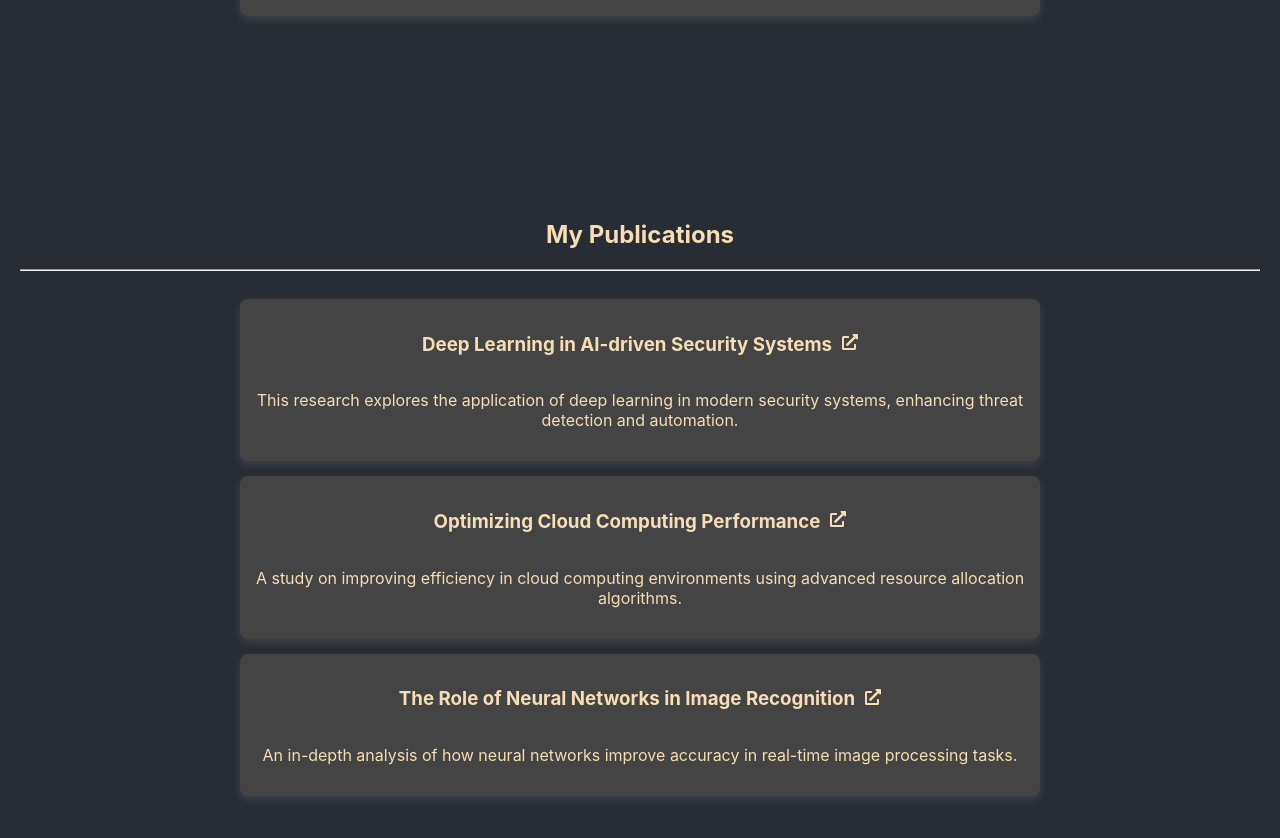
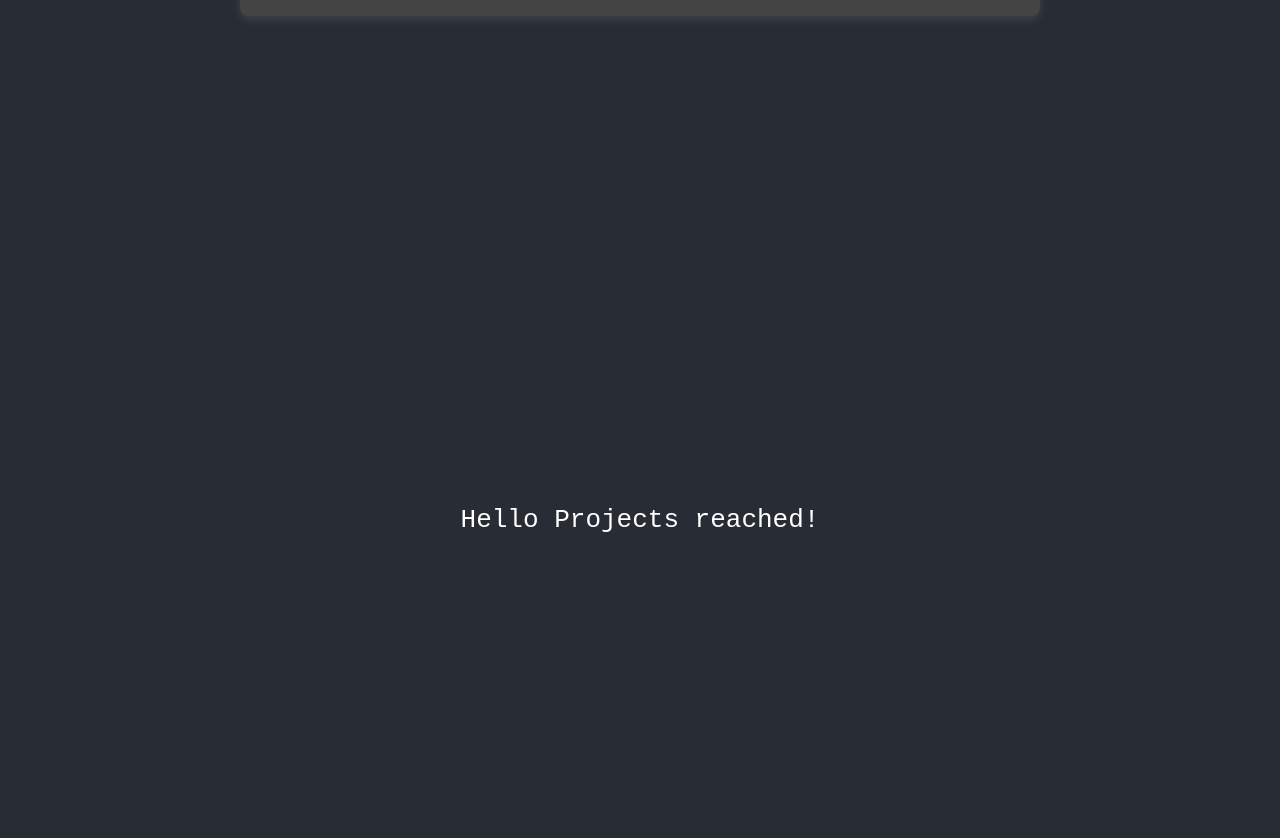
Before and after one commit to nvsahana/ReactPorfolioApp, a React (Create React App) app: page / in a window 1280 px wide. Shown: the part 1460-2298 px from the top of the page. Built offline with nearby package versions, Linux system fonts and the light colour scheme.

Commit message:
another commit

```diff
--- a/src/App.tsx
+++ b/src/App.tsx
@@ -5,8 +5,7 @@ import NavBar from "./components/NavBar/NavBar";
 import Footer from "./components/Footer/Footer";
 import Main from "./components/Main/Main";
 import ContactMe from './components/Main/ContactMe';
-import Home from './components/Main/Home';
-import Publications from './components/Main/Publications';
+
 
 function App() {
   return (
@@ -16,7 +15,6 @@ function App() {
         <Route path="/" element={<Main />} />
         <Route path="/contact-sahana" element = {<ContactMe />} />
         <Route path="/home" element = {<Main />} />
-        <Route path="/publications" element = {<Publications />} />
       </Routes>
     <Footer />
   </Router>
--- a/src/components/Main/Main.tsx
+++ b/src/components/Main/Main.tsx
@@ -4,6 +4,7 @@ import sahana from "./assets/Sahana.jpeg";
 import { Link } from 'react-router-dom';
 import Publications from './Publications';
 import ContactMe from './ContactMe';
+import Projects from './Projects';
 const scrollToSection = (id: string) => {
   const section = document.getElementById(id);
   console.log(section)
@@ -27,9 +28,9 @@ const StyledButton: React.FC<ButtonProps> = ({ text, to }) => {
   );
 };
 
-const handleThis = () => {
+const handleThis = (id: string) => {
   console.log("Reached me")
-  scrollToSection('Publication')
+  scrollToSection(id);
 }
 function Main() {
   return (
@@ -43,7 +44,7 @@ function Main() {
                 <p style={{fontFamily:"Courier New"}}>I am a full-stack developer with experience in software development, AI, and cloud computing. Having worked at Toyz Electronics, Bosch, and iConsult, I specialize in Java, Python, React, and AWS. My focus is on building scalable applications, optimizing databases, and developing AI-driven solutions to enhance efficiency and innovation.</p>
                 <div className="LeftButton" style={{paddingTop:2}}>
                 {/* <StyledButton text="Let's get Started" to="/publications" /> */}
-                <button onClick={() => handleThis()}>lets get started</button>
+                <button onClick={() => handleThis('Publication')}>lets get started</button>
                 </div>
               </div>
             </div>
@@ -56,7 +57,7 @@ function Main() {
         </div>
       </section>
       <section id="Publication"><Publications /></section>
-      <section id="Projects"><Publications /></section>
+      <section id="Projects"><Projects /></section>
       <section id="contactSahana"><ContactMe /></section>
     </>
   );
--- /dev/null
+++ b/src/components/Main/Projects.tsx
@@ -0,0 +1,13 @@
+import React from 'react';
+
+function Projects() {
+  return (
+    <div className="App">
+      <header className="App-header">
+       <p>Hello Projects reached!</p>
+      </header>
+    </div>
+  );
+}
+
+export default Projects;
--- a/src/components/NavBar/NavBar.tsx
+++ b/src/components/NavBar/NavBar.tsx
@@ -1,9 +1,9 @@
 import React, { useEffect, useState } from "react";
-import { Link } from "react-router-dom";
+// import { Link } from "react-router-dom";
 import "./NavBar.css";
 import { FaLinkedin } from "react-icons/fa";
 import { FaGithub } from "react-icons/fa";
-import { hover } from "@testing-library/user-event/dist/hover";
+// import { hover } from "@testing-library/user-event/dist/hover";
 
 const scrollToSection = (id: string) => {
   const section = document.getElementById(id);
@@ -55,10 +55,10 @@ function NavBar() {
           <button className="navBlock navBlock2 NavLink" onClick={() => handleLinkClick('Publication')} style={{border: "None"}}>
             Publications
           </button>
-          <button className="navBlock navBlock2 NavLink" onClick={() => handleLinkClick('Publication')} style={{border: "None"}}>
+          <button className="navBlock navBlock2 NavLink" onClick={() => handleLinkClick('Projects')} style={{border: "None"}}>
             Projects
           </button>
-          <button className="navBlock navBlock2 NavLink" onClick={() => handleLinkClick('Publication')} style={{border: "None"}}>
+          <button className="navBlock navBlock2 NavLink" onClick={() => handleLinkClick('contactSahana')} style={{border: "None"}}>
             Get in Touch
           </button>
           <button className="navBlock navBlock2 NavLink" onClick={() => handleLinkClick('Publication')} style={{border: "None"}}>
```
